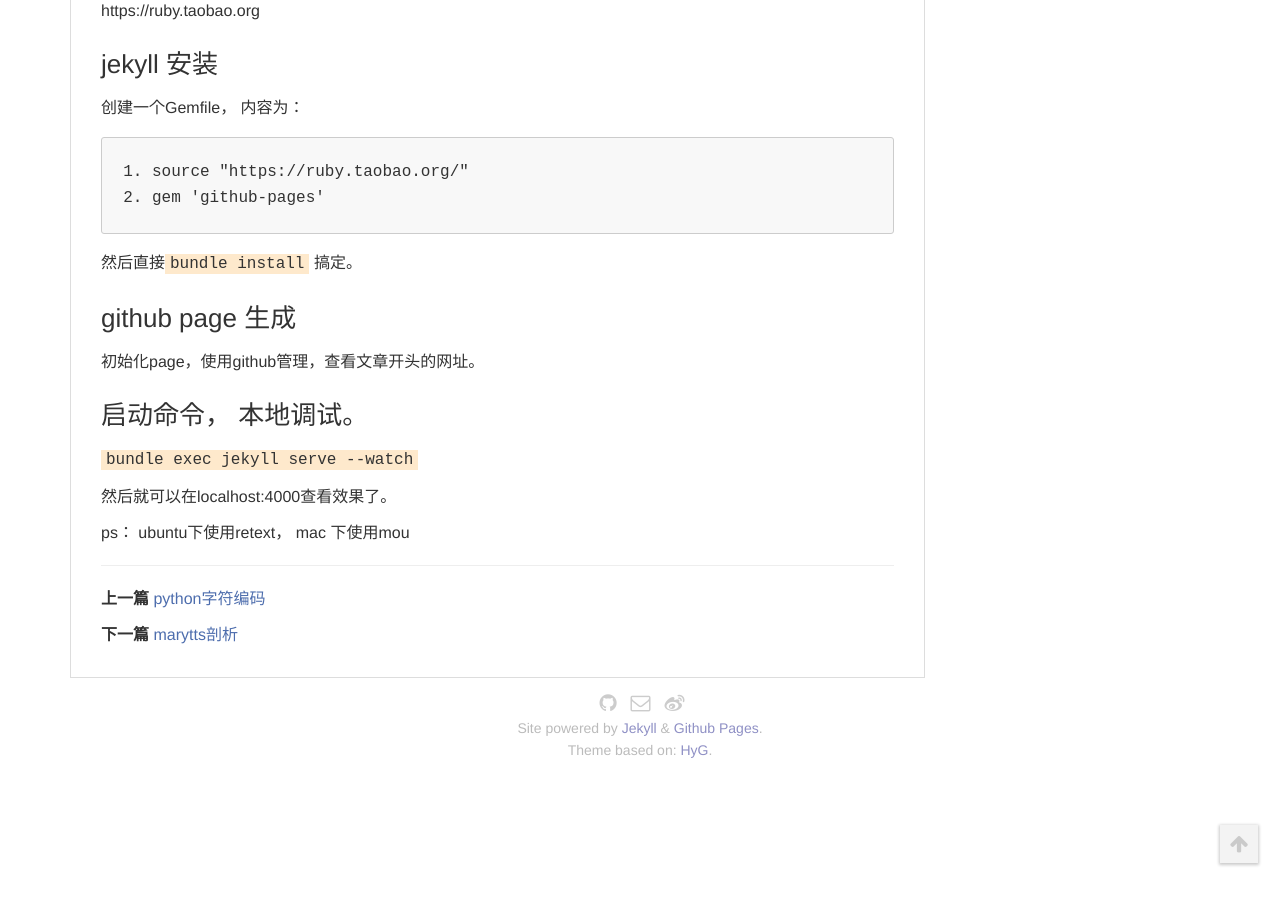
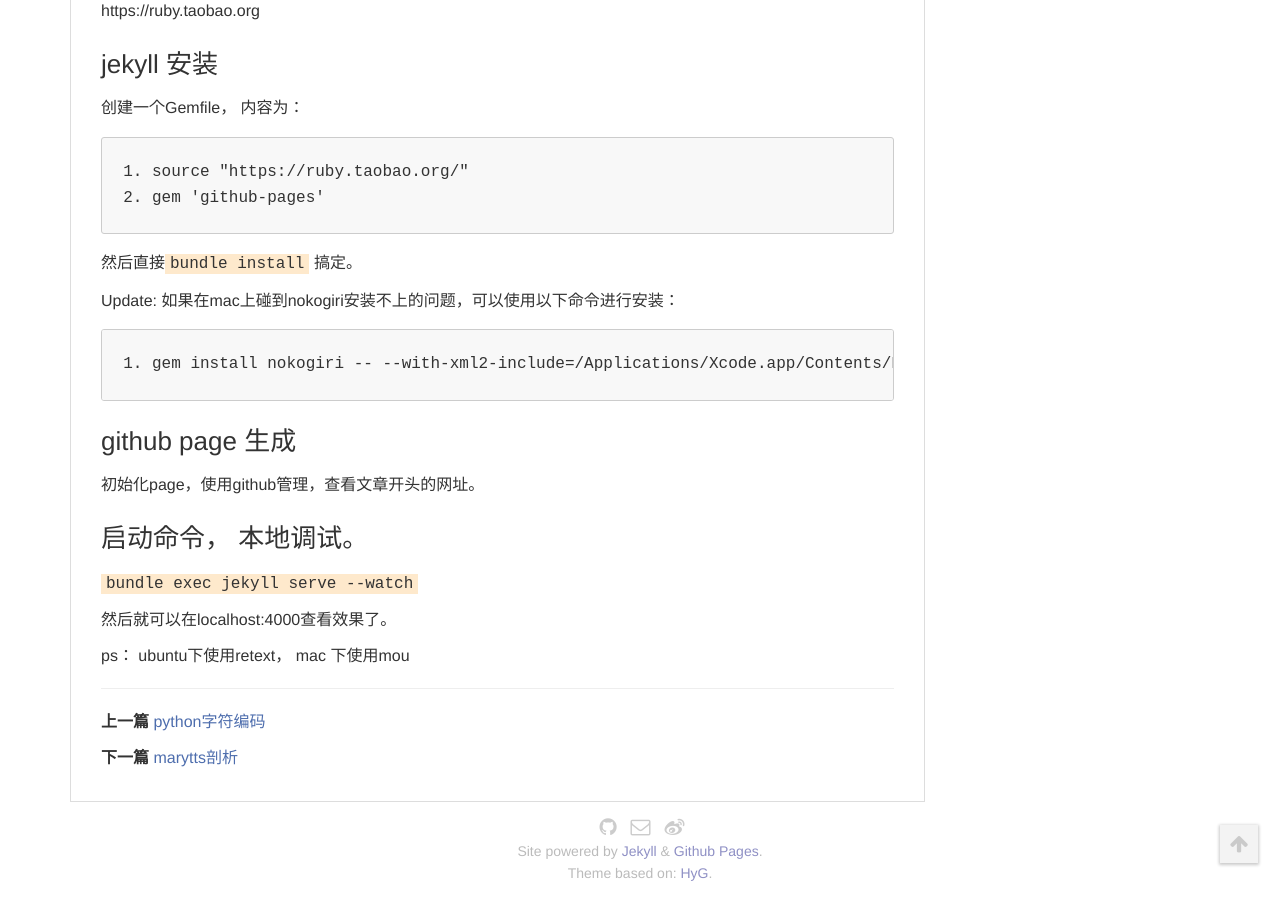
Before and after one commit to vsooda/vsooda.github.io, a Jekyll site: the page built from _posts/2015-12-15-jekyll-github-page.markdown, in a window 1280 px wide and 900 px high, scrolled down 647 px. Built offline with Jekyll 4.4.1, drawn with Linux system fonts in a browser that asks for light colours.

Commit message:
update jekyll install

````diff
--- a/_posts/2015-12-15-jekyll-github-page.markdown
+++ b/_posts/2015-12-15-jekyll-github-page.markdown
@@ -38,6 +38,12 @@ gem 'github-pages'
 ```
 然后直接`bundle install` 搞定。
 
+Update: 如果在mac上碰到nokogiri安装不上的问题，可以使用以下命令进行安装：
+
+```
+gem install nokogiri -- --with-xml2-include=/Applications/Xcode.app/Contents/Developer/Platforms/MacOSX.platform/Developer/SDKs/MacOSX10.13.sdk/usr/include/libxml2/ --use-system-libraries
+```
+
 ### github page 生成
 初始化page，使用github管理，查看文章开头的网址。
 
````
